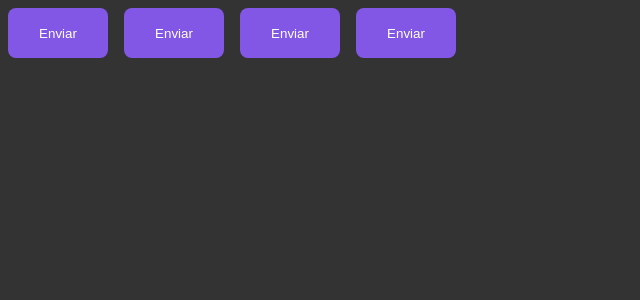
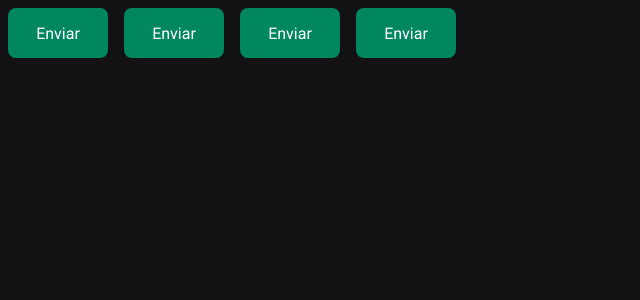
Before and after one commit to ViniOkamoto/ignite-timer, a React (Vite) app: page / in a window 1280 px wide. Shown: the top 300 px of the page, without its empty margins (0-640 px from the left). Built offline with nearby package versions, Linux system fonts and the light colour scheme.

Commit message:
feat(Eslint): apply eslit extension in code

```diff
--- a/index.html
+++ b/index.html
@@ -1,11 +1,21 @@
 <!DOCTYPE html>
 <html lang="en">
+
 <head>
   <meta charset="UTF-8" />
+
+  <link rel="preconnect" href="https://fonts.googleapis.com">
+  <link rel="preconnect" href="https://fonts.gstatic.com" crossorigin>
+
   <meta name="viewport" content="width=device-width, initial-scale=1.0" />
+  <link href="https://fonts.googleapis.com/css2?family=Roboto+Mono:wght@700&family=Roboto:wght@400;700&display=swap"
+    rel="stylesheet">
+
 </head>
+
 <body>
   <div id="root"></div>
   <script type="module" src="/src/main.tsx"></script>
 </body>
+
 </html>
--- a/package.json
+++ b/package.json
@@ -14,10 +14,12 @@
     "styled-components": "^5.3.5"
   },
   "devDependencies": {
+    "@rocketseat/eslint-config": "^1.1.3",
     "@types/react": "^18.0.17",
     "@types/react-dom": "^18.0.6",
     "@types/styled-components": "^5.1.26",
     "@vitejs/plugin-react": "^2.0.1",
+    "eslint": "^8.23.1",
     "typescript": "^4.6.4",
     "vite": "^3.0.7"
   }
--- a/src/components/Button.styles.ts
+++ b/src/components/Button.styles.ts
@@ -1,11 +1,10 @@
-import styled, {css} from 'styled-components';
+import styled, { css } from 'styled-components'
 
-
-export type ButtonVariant = "primary" | "secondary" | "danger" | "success";
+export type ButtonVariant = 'primary' | 'secondary' | 'danger' | 'success'
 
 interface ButtonProps {
-    variant: ButtonVariant;
- };
+  variant: ButtonVariant
+}
 const buttonVariants = {
   primary: 'purple',
   secondary: 'orange',
@@ -19,9 +18,9 @@
   border-radius: 8px;
   margin: 8px;
 
-    background-color: ${props => props.theme.primary};
-    color: ${props => props.theme.white};
-    /* ${props => css`
-    background-color: ${buttonVariants[props.variant]}
+  background-color: ${(props) => props.theme['green-500']};
+  color: ${(props) => props.theme.white};
+  /* ${(props) => css`
+    background-color: ${buttonVariants[props.variant]};
   `} */
-`;
+`
--- a/src/components/Button.tsx
+++ b/src/components/Button.tsx
@@ -1,12 +1,9 @@
+import { ButtonContainer, ButtonVariant } from './Button.styles'
+interface ButtonProps {
+  variant?: ButtonVariant
+}
 
-import {ButtonContainer, ButtonVariant} from './Button.styles';
-interface ButtonProps {
-    variant?: ButtonVariant;
- };
-
-export function Button({variant = 'primary'}: ButtonProps) {
-    console.log(variant);
-    return (
-        <ButtonContainer variant={variant}> Enviar </ButtonContainer>
-    );
+export function Button({ variant = 'primary' }: ButtonProps) {
+  console.log(variant)
+  return <ButtonContainer variant={variant}> Enviar </ButtonContainer>
 }
--- a/src/main.tsx
+++ b/src/main.tsx
@@ -5,5 +5,5 @@
 ReactDOM.createRoot(document.getElementById('root') as HTMLElement).render(
   <React.StrictMode>
     <App />
-  </React.StrictMode>
+  </React.StrictMode>,
 )
--- a/src/styles/global.ts
+++ b/src/styles/global.ts
@@ -6,8 +6,22 @@
         padding: 0;
         box-sizing: border-box;
     }
+
+    :focus {
+        outline: 0;
+        box-shadow: 0 0 0 2px ${props => props.theme['green-500']};
+
+    }
+
     body {
-        background: #333;
-        color: #fff;
+        background: ${props => props.theme['gray-900']};
+        color:  ${props => props.theme['gray-300']};
+    }
+
+    body, input, textarea, button{
+
+        font-family: 'Roboto', sans-serif;
+        font-weight: 400;
+        font-size: 1rem;
     }
 `
--- a/src/styles/themes/default.ts
+++ b/src/styles/themes/default.ts
@@ -1,5 +1,21 @@
 export const defaultTheme = {
-    primary:'#8257e6',
-    secondary: 'orange',
-    white: 'white'
+  white: '#FFF',
+
+  'gray-100': '#E1E1E6',
+  'gray-300': '#C4C4CC',
+  'gray-400': '#8D8D99',
+  'gray-500': '#7C7C8A',
+  'gray-600': '#323238',
+  'gray-700': '#29292E',
+  'gray-800': '#202024',
+  'gray-900': '#121214',
+
+  'green-300': '#00B37E',
+  'green-500': '#00875F',
+  'green-700': '#015F43',
+
+  'red-500': '#AB222E',
+  'red-700': '#7A1921',
+
+  'yellow-500': '#FBA94C',
 }
```
Also changed, not shown: src/@types/styled.d.ts (+4 -5 lines), src/App.tsx (+9 -10 lines), .eslintrc.json (added), 1 other file (tests, documents, lock files or other folders). Lines whose indentation alone changed are shown as unchanged.
